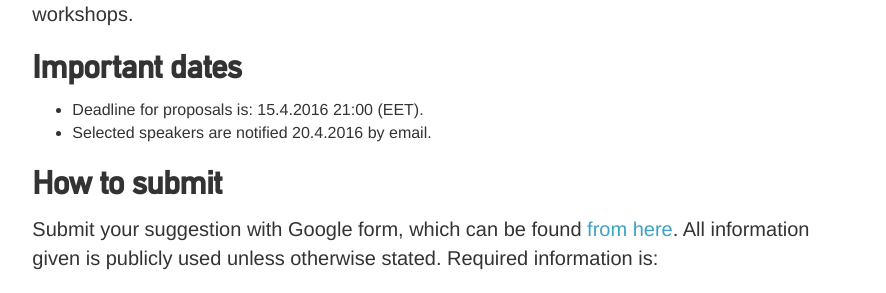
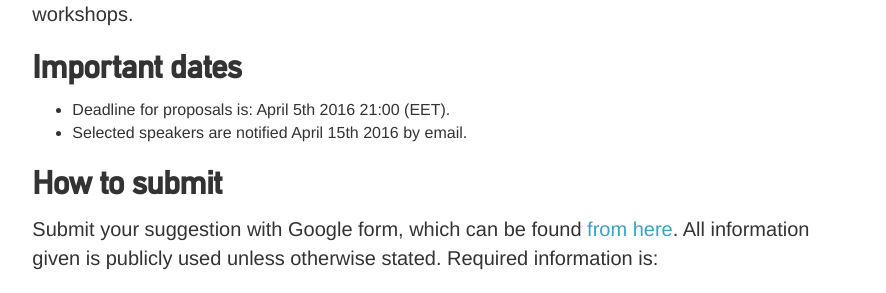
Before and after one commit to apidaysnordic/apidaysnordic.github.io, a Jekyll site: the page built from cfp/index.md, in a window 1280 px wide and 900 px high, scrolled down 1157 px. Shown: the part 159-452 px from the top of the window, without its empty margins (196-1082 px from the left). Built offline with Jekyll 4.4.1, drawn with Linux system fonts in a browser that asks for light colours; nearby versions of some CDN libraries; some web fonts are replaced; library files that are not in the unit come from our copies; comment, search, counter and statistics services are not loaded.

Commit message:
Update cfp.html

```diff
--- a/_layouts/cfp.html
+++ b/_layouts/cfp.html
@@ -105,8 +105,8 @@
 
 			<h2>Important dates</h2>
 			<ul>
-                          <li>Deadline for proposals is: 15.4.2016 21:00 (EET).</li>
-			  <li>Selected speakers are notified 20.4.2016 by email.</li>
+                          <li>Deadline for proposals is: April 5th 2016 21:00 (EET).</li>
+			  <li>Selected speakers are notified April 15th 2016 by email.</li>
   			</ul>
 
 			<h2>How to submit</h2>
```
